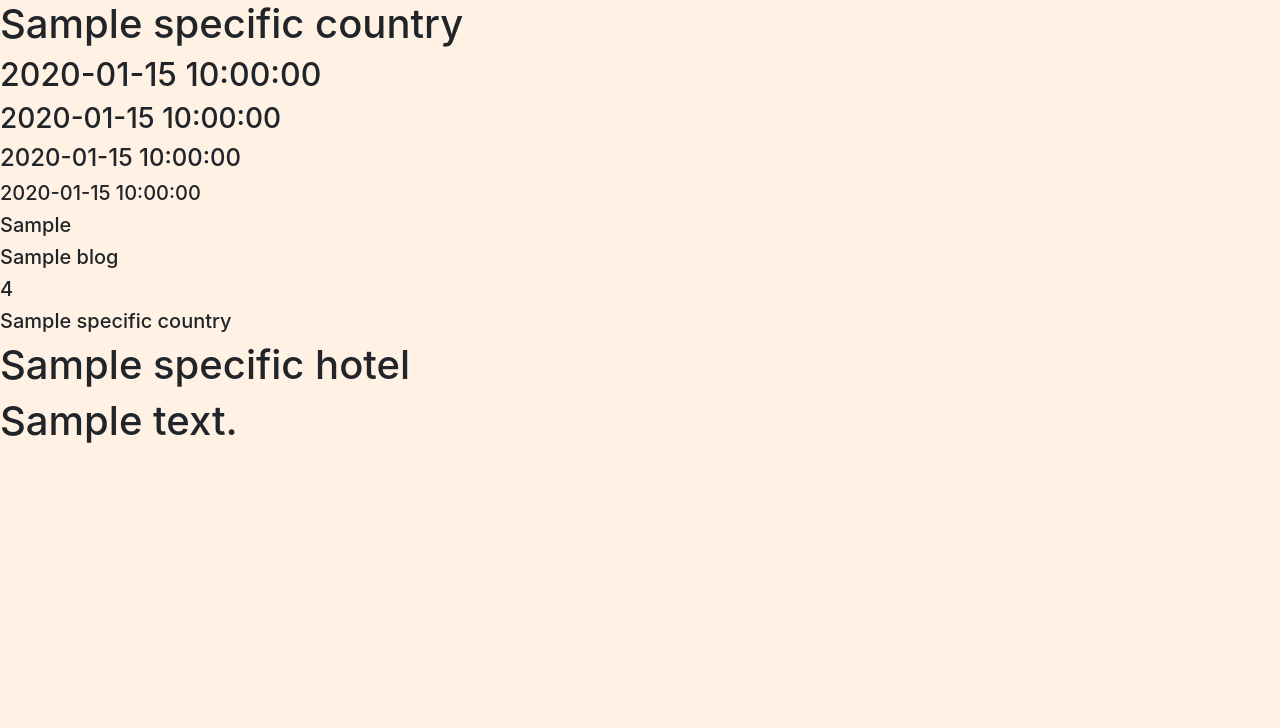
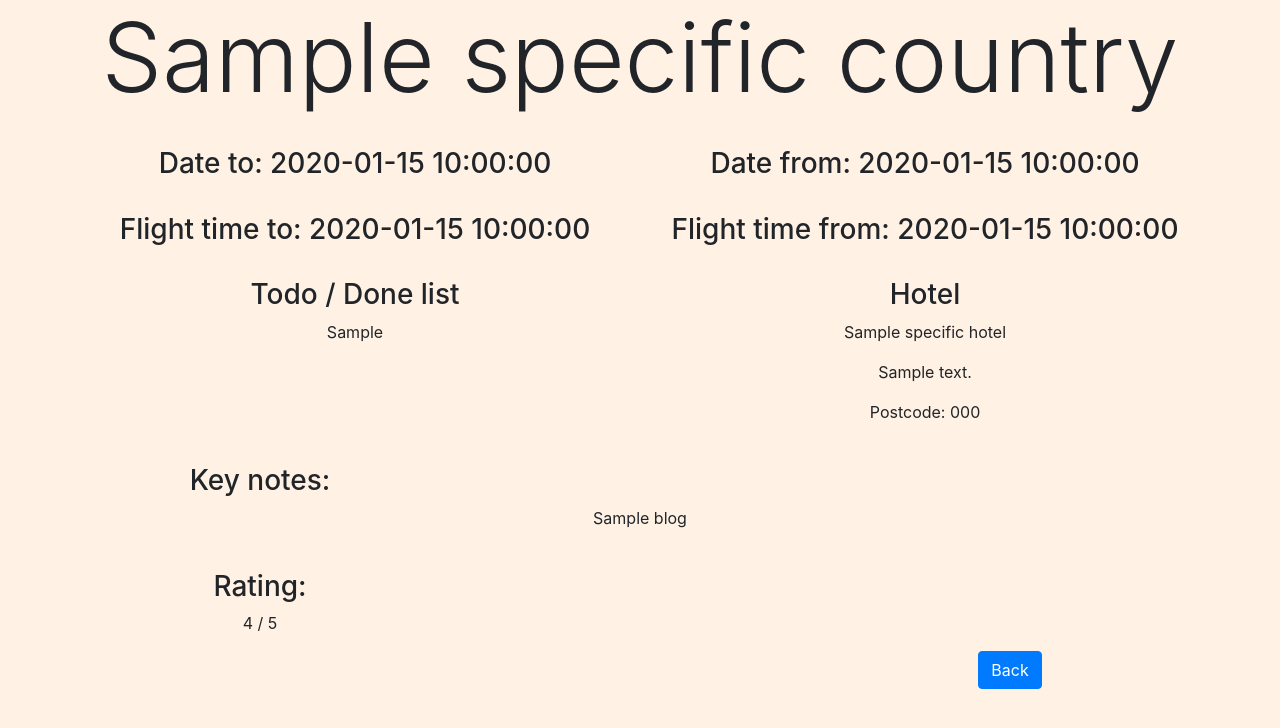
Before and after one commit to Chrisss09/Travel-Tracker, a Flask app: template templates/country.html in a window 1280 px wide. Shown: the part 56-784 px from the top of the page. Run offline with Flask 2, Linux system fonts and the light colour scheme; the template is opened without the code that fills it: most values are stand-ins (such as "Sample title", 1, 10 or a date in 2020); parts of the project's set-up code (start-up, migrations or seed data) failed here and were passed over; some libraries are stand-ins or nearby versions.

Commit message:
Created a page to display country info on

```diff
--- a/app.py
+++ b/app.py
@@ -24,10 +24,6 @@ def travel_planner():
 def current_country(country_id):
     specific_country = mongo.db.country.find_one({'_id': ObjectId(country_id)})
     specific_hotel = mongo.db.hotel.find_one({'country_name': specific_country['country_name']})
-    print(specific_hotel)
-    #for info in hotels:
-        #if specific_country['country_name'] == info['country_name']:
-            #print(info)
     return render_template('country.html', specific_country = specific_country, specific_hotel = specific_hotel)
 
 if __name__ == '__main__':
--- a/static/css/style.css
+++ b/static/css/style.css
@@ -18,5 +18,5 @@ nav {
 
 .carousel-caption p {
     font-size: 24px;
-    color: #FFF1E3
+    color: #FFF1E3;
 }
--- a/templates/country.html
+++ b/templates/country.html
@@ -1,5 +1,75 @@
 {% extends 'base.html' %}
 {% block content %}
+
+<div class="container text-center">
+    <div class="row">
+        <div class="col-12">
+            <h1 class="display-1 current-country">
+                {{ specific_country.country_name }}
+            </h1>
+        </div>
+    </div>
+    <br>
+    <div class="row">
+        <div class="col-sm-6">
+            <h3>Date to: {{ specific_country.travel_to_date }}</h3>
+        </div>
+        <div class="col-sm-6">
+            <h3>Date from: {{ specific_country.travel_from_date }}</h3>
+        </div>
+    </div>
+    <br>
+    <div class="row">
+        <div class="col-sm-6">
+            <h3>Flight time to: {{ specific_country.flight_time_to }}</h3>
+        </div>
+        <div class="col-sm-6">
+            <h3>Flight time from: {{ specific_country.flight_time_from }}</h3>
+        </div>
+    </div>
+    <br>
+    <div class="row">
+        <div class="col-sm-6">
+            <h3>Todo / Done list</h3><p>{{ specific_country.todo_done }}</p>
+        </div>
+        <div class="col-sm-6">
+            <h3>Hotel</h3><p>{{ specific_hotel.hotel_name }}</p>
+        </div>
+    </div>
+    <div class="row">
+        <div class="col-sm-6 ml-auto">
+            <p>{{ specific_hotel.hotel_address }}</p>
+        </div>
+    </div>
+    <div class="row">
+        <div class="col-sm-6 ml-auto">
+            <p>Postcode: {{ specific_hotel.hotel_postcode }}</p>
+        </div>
+    </div>
+    <br>
+    <div class="row">
+        <div class="col-sm-4">
+            <h3>Key notes:</h3>
+        </div>
+        <div class="col-sm-12">
+            <p>{{ specific_country.blog }}</p>
+        </div>
+    </div>
+    <br>
+    <div class="row">
+        <div class="col-sm-4">
+            <h3>Rating:</h3>
+            <p>{{ specific_country.rating }} / 5</p>
+        </div>
+    </div>
+    <div class="col-sm-4 ml-auto">
+        <a href="{{ url_for('travel_planner') }}" class="btn btn-primary">Back</a>
+    </div>
+</div>
+
+{% endblock %}
+
+
 
 <h1>{{ specific_country.country_name }}</h1>
 <h2>{{ specific_country.travel_to_date }}</h2>
@@ -13,6 +83,3 @@
 
 <h1>{{ specific_hotel.hotel_name }}</h1>
 <h1>{{ specific_hotel.hotel_address }}</h1>
-
-
-{% endblock %}
```
Lines whose indentation alone changed are shown as unchanged.
